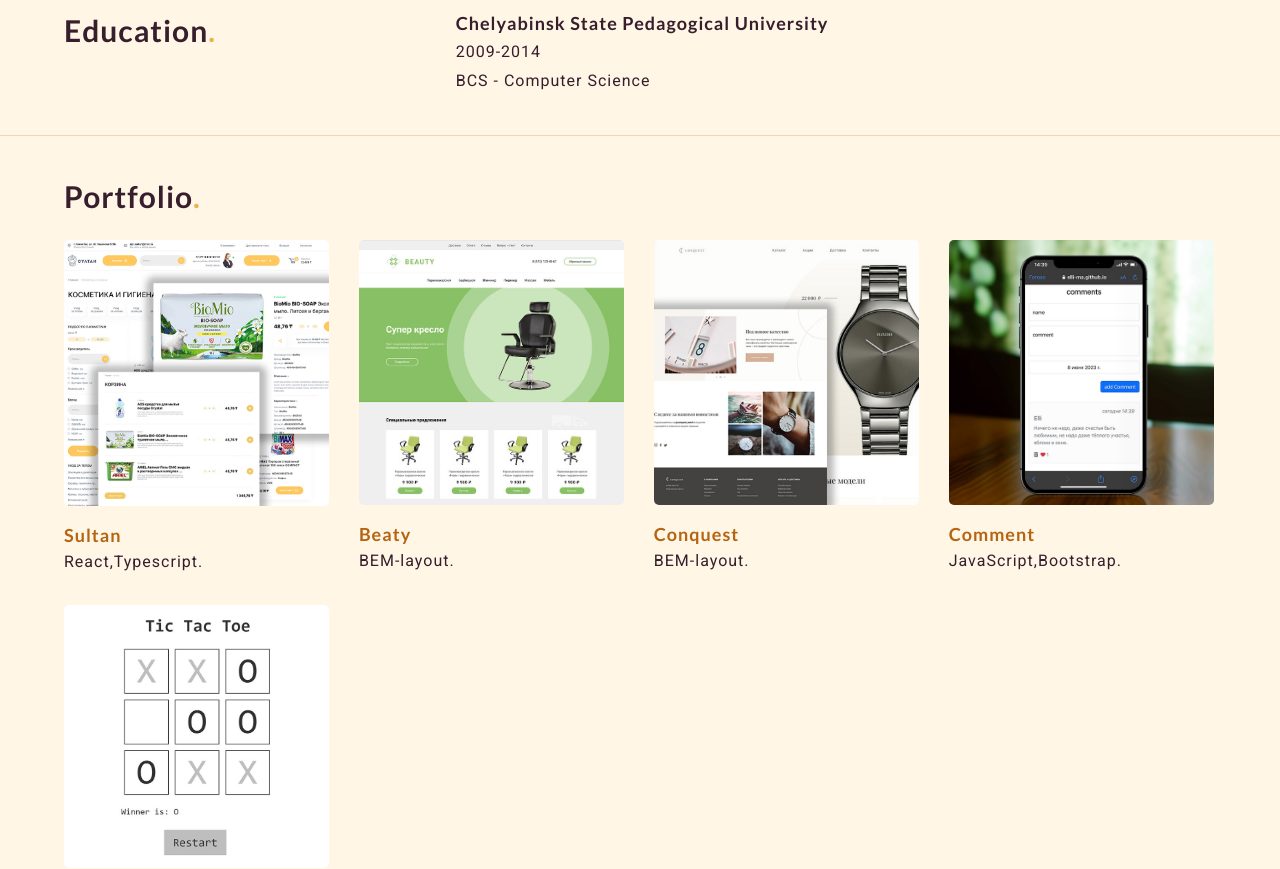
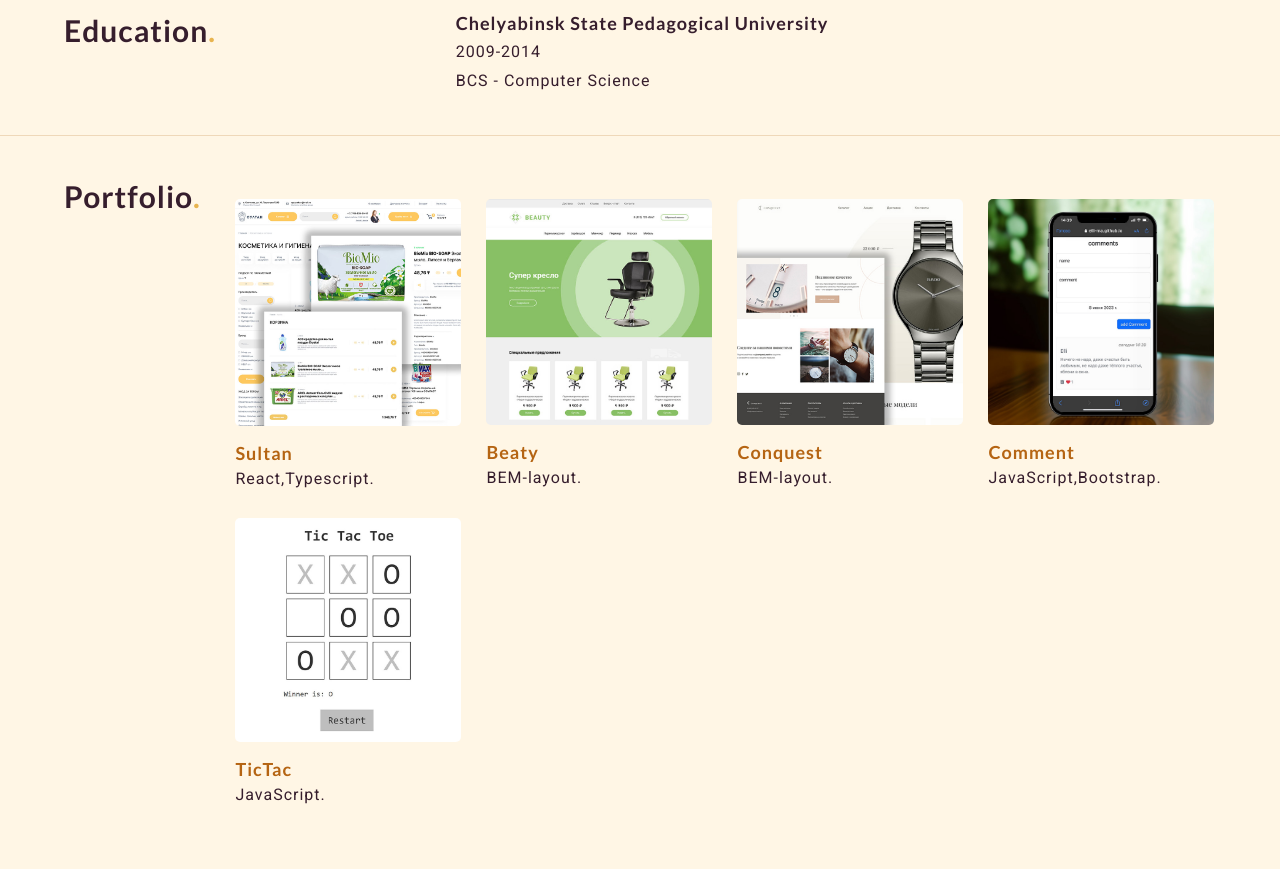
Before and after one commit to elli-ma/PORTFOLIO, a React (Create React App) app: page / in a window 1280 px wide. Shown: the part 680-1549 px from the top of the page. Built offline with nearby package versions, Linux system fonts and the light colour scheme.

Commit message:
code fix

```diff
--- a/src/components/Nav/Nav.scss
+++ b/src/components/Nav/Nav.scss
@@ -8,6 +8,7 @@
     width: 100%;
     background: $color;
     z-index: 5;
+    padding: 25px 27%;
 }
 .nav__lists {
     display: flex;
--- a/src/components/Projects/Projects.jsx
+++ b/src/components/Projects/Projects.jsx
@@ -9,7 +9,7 @@
 function Projects() {
     const { t } = useTranslation();
     return (
-        <section  className="block__row">
+        <section  className="block block__row">
             <h2 className="block__title">{t("portfolio.title")}</h2>
             <div className="items" >
                 <div className="item">
```
